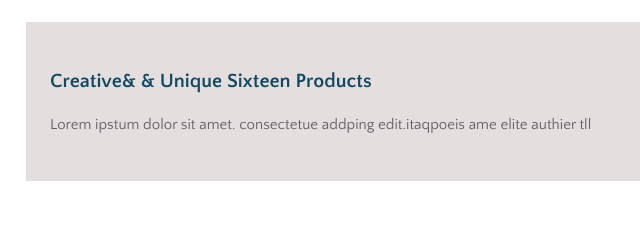
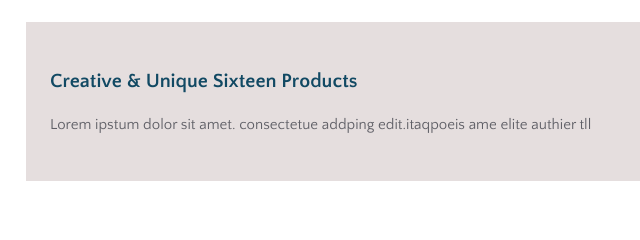
Before and after one commit to ronakbhutiya/Sixteenclothing, a plain HTML site: page index.html in a window 1280 px wide. Shown: the part 2432-2672 px from the top of the page, 102-742 px from the left. Drawn offline with Linux system fonts and the light colour scheme.

Commit message:
change section-purchase

```diff
--- a/index.html
+++ b/index.html
@@ -12,7 +12,7 @@
         href="https://fonts.googleapis.com/css2?family=Inconsolata:wght@200..900&family=Inter&family=Quattrocento+Sans:ital,wght@0,400;0,700;1,400;1,700&family=Rubik:ital,wght@0,400;0,500;1,700&display=swap"
         rel="stylesheet">
     <link rel="stylesheet" href="style.css">
-    <title>Sixteenclothing</title>
+    <title>Sixteenclothing></title>
 </head>
 
 <body>
@@ -209,7 +209,7 @@
         <section class="section-purchase">
             <div class="purchase-container">
                 <div class="purchase-box">
-                    <h3 class="about-heading">Creative& & Unique Sixteen Products</h3>
+                    <h3 class="about-heading">Creative & Unique Sixteen Products</h3>
                     <p class="about-header-text">Lorem ipstum dolor sit amet. consectetue addping edit.itaqpoeis ame
                         elite authier tll</p>
                 </div>
```
Also changed, not shown: style.css (+4 -4 lines).
